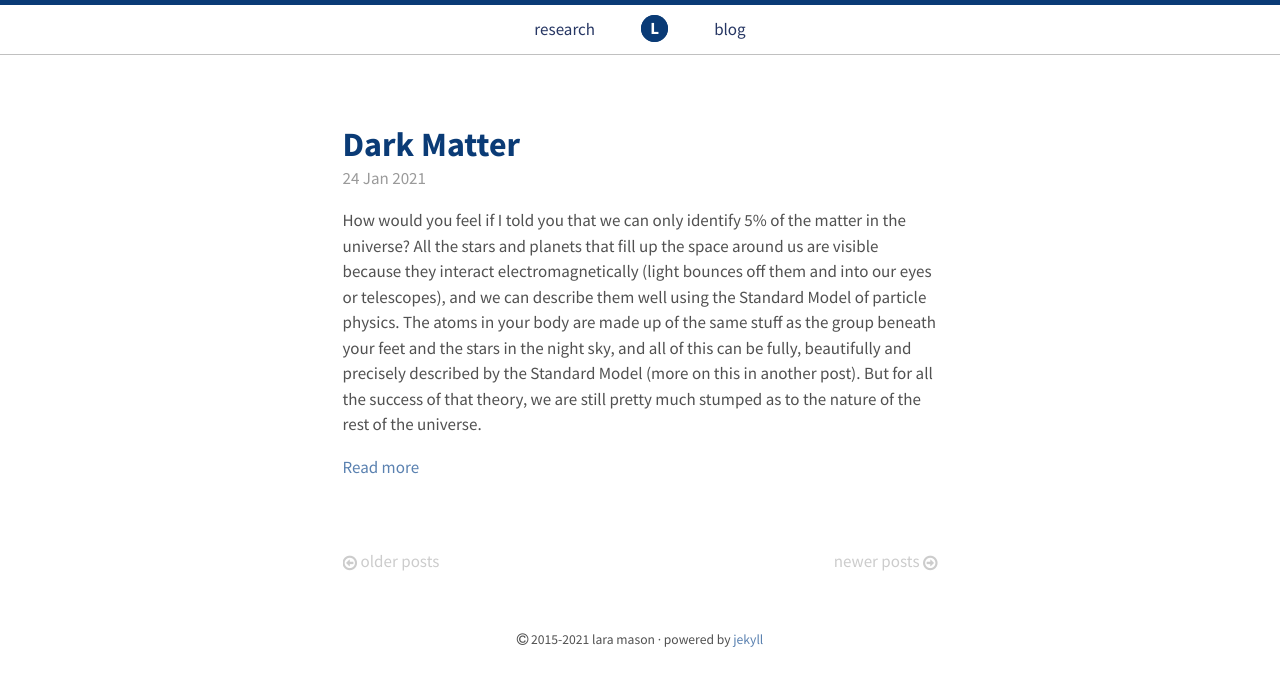
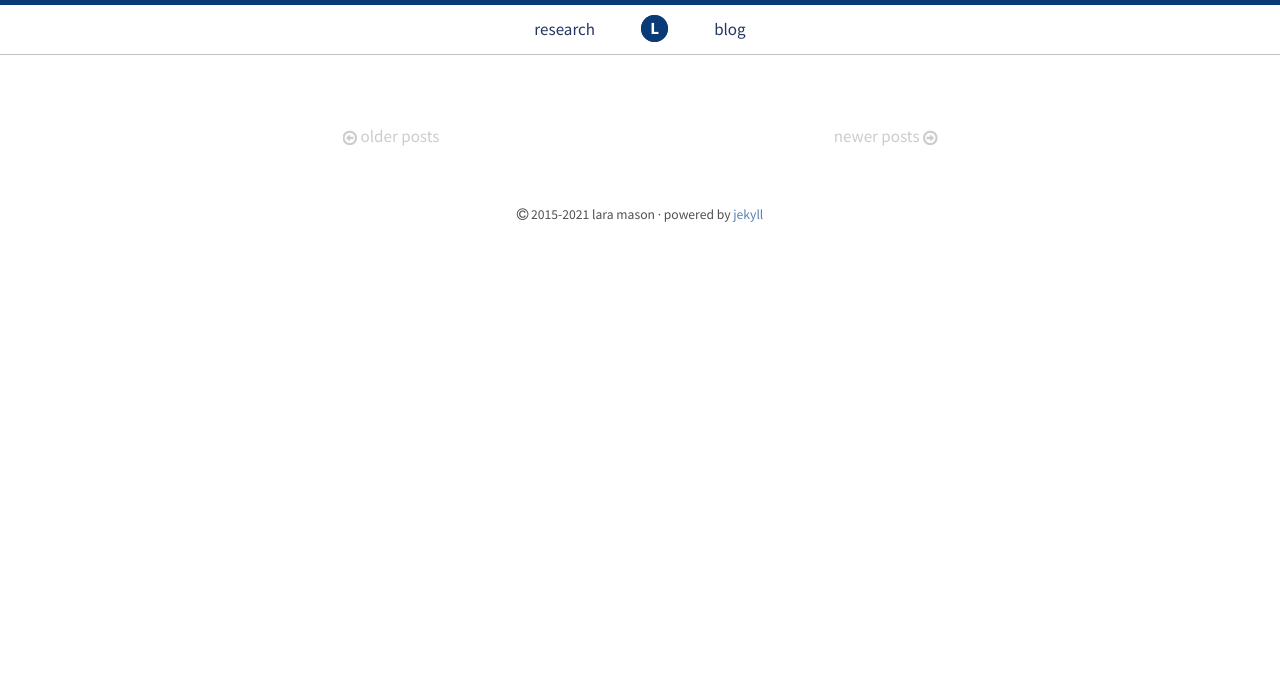
Before and after one commit to lhmason/lhmason.github.io, a Jekyll site: the page built from blog/index.html, in a window 1280 px wide. Shown: the top 686 px of the page. Built offline with Jekyll 4.4.1, drawn with Linux system fonts in a browser that asks for light colours; the list of posts is cut into pages by our own code.

Commit message:
Update 2021-01-24-dm.md

```diff
--- a/blog/_posts/2021-01-24-dm.md
+++ b/blog/_posts/2021-01-24-dm.md
@@ -3,15 +3,15 @@
 title: Dark Matter
 truncated_preview: true
 excerpt_separator: <!--more-->
-published: true
+published: false
 ---
 
-How would you feel if I told you that we can only identify 5% of the matter in the universe? All the stars and
+How would you feel if I told you that we can only identify 5% of the matter in the universe? The atoms in your body are made up of the same stuff
+as the ground beneath your feet and the stars in the night sky, and all of this can be fully, beautifully and precisely described by the Standard Model
+(more on this in another post). ll the stars and
 planets that fill up the space around us are visible because they interact electromagnetically
 (light bounces off them and into our eyes or telescopes), and we can describe them well using the Standard Model of
-particle physics. The atoms in your body are made up of the same stuff as the group beneath your feet and the stars
-in the night sky, and all of this can be fully, beautifully and precisely described by the Standard Model (more on
-this in another post). But for all the success of that theory, we are still pretty much stumped as to the nature of
+particle physics. But for all the success of that theory, we are still pretty much stumped as to the nature of
 the rest of the universe.
 
 <!--more-->
```
